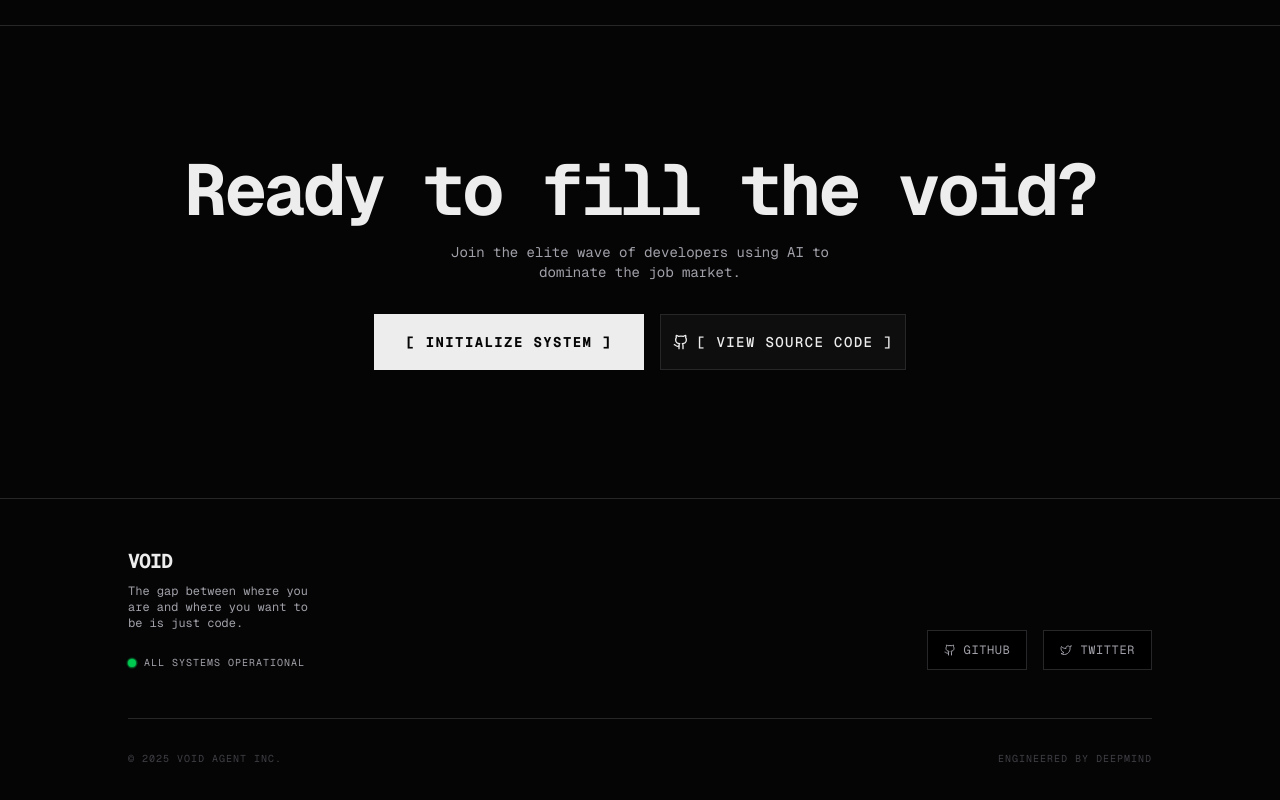
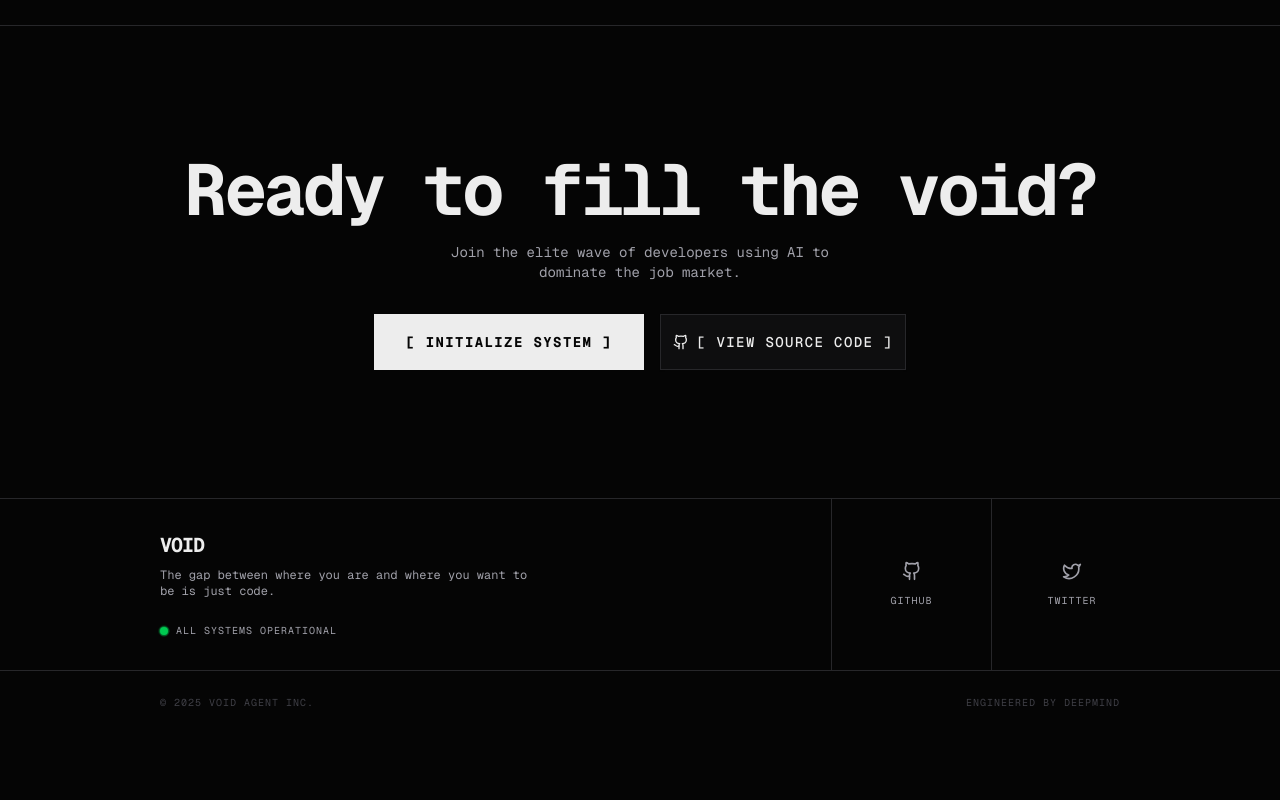
Before and after one commit to DaviBonetto/void, a Next.js app: page / in a window 1280 px wide. Shown: the part 2499-3299 px from the top of the page. After the commit the page ends 3233 px from the top, so only its background shows below. Built offline with nearby package versions, Linux system fonts and the light colour scheme.

Commit message:
refactor: redesign footer with structured grid layout

```diff
--- a/components/footer.tsx
+++ b/components/footer.tsx
@@ -3,19 +3,18 @@ import { Github, Twitter } from "lucide-react";
 
 export function Footer() {
   return (
-    <footer className="w-full bg-[#050505] border-t border-[#27272a] py-12 px-6 sm:px-12">
-      <div className="max-w-5xl mx-auto flex flex-col md:flex-row justify-between gap-12">
+    <footer className="w-full bg-[#050505] border-t border-[#27272a]">
+      <div className="max-w-5xl mx-auto flex flex-col md:flex-row">
 
-        {/* Left: Brand & Status */}
-        <div className="space-y-6">
+        {/* Brand Section - Takes remaining space */}
+        <div className="flex-1 p-8 border-b md:border-b-0 md:border-r border-[#27272a] space-y-6">
           <div className="space-y-2">
             <h3 className="text-xl font-bold tracking-tighter text-[#ededed]">VOID</h3>
-            <p className="text-xs text-[#a1a1aa] font-mono max-w-[200px]">
+            <p className="text-xs text-[#a1a1aa] font-mono max-w-sm">
               The gap between where you are and where you want to be is just code.
             </p>
           </div>
-
-          <div className="flex items-center gap-2">
+           <div className="flex items-center gap-2">
             <span className="relative flex h-2 w-2">
               <span className="animate-ping absolute inline-flex h-full w-full rounded-full bg-green-500 opacity-75"></span>
               <span className="relative inline-flex rounded-full h-2 w-2 bg-green-500"></span>
@@ -26,21 +25,37 @@ export function Footer() {
           </div>
         </div>
 
-        {/* Right: Social Buttons */}
-        <div className="flex gap-4 items-end">
-          <Link href="https://github.com/DaviBonetto/void" target="_blank" rel="noopener noreferrer" className="h-10 px-4 flex items-center gap-2 border border-[#27272a] bg-[#000000] text-[#a1a1aa] hover:border-[#ededed] hover:text-[#ededed] transition-colors text-xs font-mono uppercase tracking-wider">
-            <Github className="size-3" /> GitHub
-          </Link>
-          <Link href="https://x.com/Davibonetto" target="_blank" rel="noopener noreferrer" className="h-10 px-4 flex items-center gap-2 border border-[#27272a] bg-[#000000] text-[#a1a1aa] hover:border-[#ededed] hover:text-[#ededed] transition-colors text-xs font-mono uppercase tracking-wider">
-             <Twitter className="size-3" /> Twitter
-          </Link>
+        {/* Social Section - Interactive Blocks */}
+        <div className="flex">
+             <Link
+                href="https://github.com/DaviBonetto/void"
+                target="_blank"
+                rel="noopener noreferrer"
+                className="flex-1 md:flex-none w-full md:w-40 flex flex-col items-center justify-center gap-3 p-8 border-b md:border-b-0 md:border-r border-[#27272a] hover:bg-[#111111] transition-colors group"
+            >
+                <Github className="size-5 text-[#a1a1aa] group-hover:text-[#ededed] transition-colors" />
+                <span className="text-[10px] font-mono uppercase tracking-widest text-[#a1a1aa] group-hover:text-[#ededed]">GitHub</span>
+            </Link>
+
+            <Link
+                href="https://x.com/Davibonetto"
+                target="_blank"
+                rel="noopener noreferrer"
+                className="flex-1 md:flex-none w-full md:w-40 flex flex-col items-center justify-center gap-3 p-8 border-b md:border-b-0 hover:bg-[#111111] transition-colors group"
+            >
+                <Twitter className="size-5 text-[#a1a1aa] group-hover:text-[#ededed] transition-colors" />
+                <span className="text-[10px] font-mono uppercase tracking-widest text-[#a1a1aa] group-hover:text-[#ededed]">Twitter</span>
+            </Link>
         </div>
+
       </div>
 
       {/* Copyright */}
-      <div className="max-w-5xl mx-auto mt-12 pt-8 border-t border-[#27272a] flex flex-col sm:flex-row justify-between items-center gap-4 text-[10px] text-[#3f3f46] font-mono uppercase tracking-widest">
-        <span>© 2025 VOID AGENT Inc.</span>
-        <span>Engineered by DeepMind</span>
+      <div className="border-t border-[#27272a]">
+         <div className="max-w-5xl mx-auto px-8 py-6 flex flex-col sm:flex-row justify-between items-center gap-4 text-[10px] text-[#3f3f46] font-mono uppercase tracking-widest">
+            <span>© 2025 VOID AGENT Inc.</span>
+            <span>Engineered by DeepMind</span>
+         </div>
       </div>
     </footer>
   );
```
